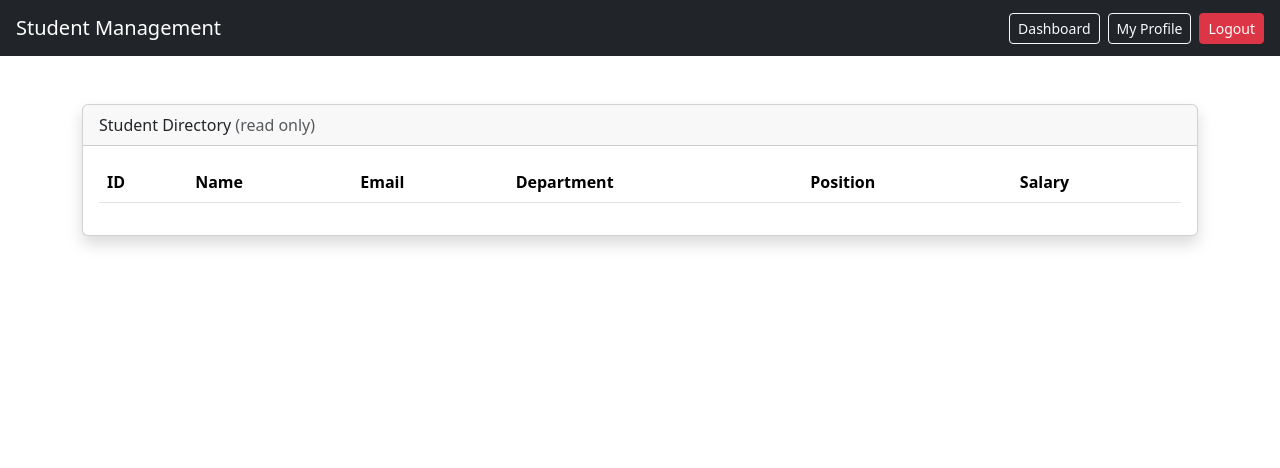
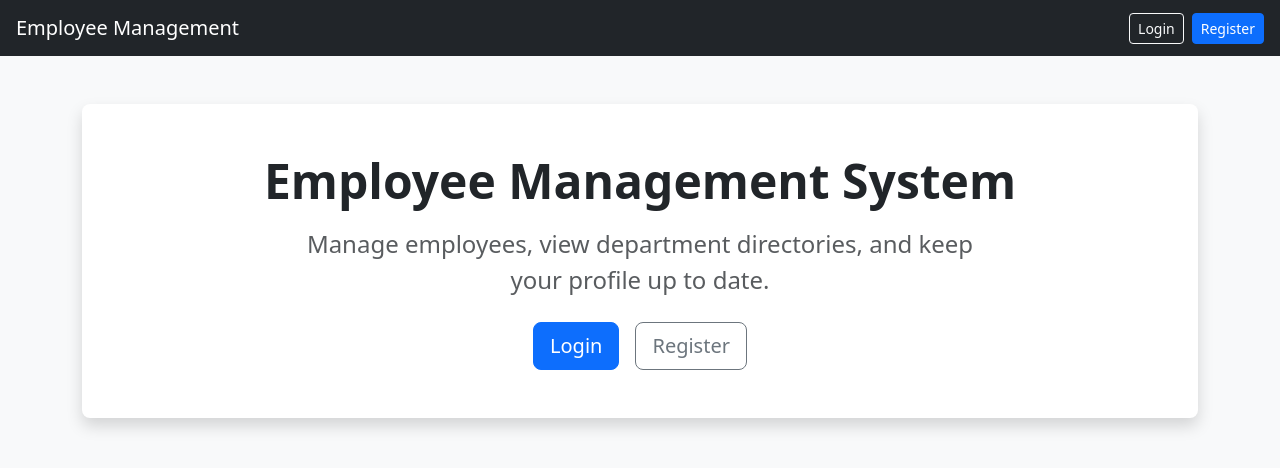
Before and after one commit to Fadekemi-devs/employee-management, a Flask app: page / in a window 1280 px wide. Shown: the top 468 px of the page. Run offline with Flask 3, Linux system fonts and the light colour scheme; lists and menus that the app fills with data are empty.

Commit message:
Fix database connection handling, app startup errors, and templates
Co-authored-by: Fadekemi-devs <283723744+Fadekemi-devs@users.noreply.github.com>

```diff
--- a/app.py
+++ b/app.py
@@ -1,8 +1,8 @@
 import os
 from prometheus_flask_exporter import PrometheusMetrics
-from flask import Flask, render_template, request, redirect, Response
-from flask_login import LoginManager, login_user, logout_user, login_required, current_user
-from prometheus_client import Counter, generate_latest
+from flask import Flask, render_template, request, redirect
+from flask_login import LoginManager, UserMixin, login_user, logout_user, login_required, current_user
+from prometheus_client import Counter
 from werkzeug.security import check_password_hash
 from database import (
     get_employees,
@@ -13,14 +13,17 @@ from database import (
     register_user,
     get_user_by_username,
     get_user_by_id,
-    get_employee_by_user_id
+    get_employee_by_user_id,
+    create_table
 )
-from database import create_table
-
-create_table()
 
 app = Flask(__name__)
 app.secret_key = os.environ.get("SECRET_KEY", "devkey")
+
+try:
+    create_table()
+except Exception as err:
+    print(f"Warning: Failed to create database tables on startup: {err}")
 
 login_manager = LoginManager(app)
 login_manager.login_view = "login"
@@ -31,15 +34,11 @@ employee_created = Counter("employee_created_total", "Total employees created")
 employee_updated = Counter("employee_updated_total", "Total employees updated")
 employee_deleted = Counter("employee_deleted_total", "Total employees deleted")
 
-class User:
+class User(UserMixin):
     def __init__(self, id, username, email):
         self.id = id
         self.username = username
         self.email = email
-    def is_authenticated(self): return True
-    def is_active(self): return True
-    def is_anonymous(self): return False
-    def get_id(self): return str(self.id)
 
 @login_manager.user_loader
 def load_user(user_id):
@@ -50,6 +49,8 @@ def load_user(user_id):
 
 @app.route("/")
 def landing():
+    if current_user.is_authenticated:
+        return redirect("/dashboard")
     return render_template("landing.html")
 
 @app.route("/register", methods=["GET", "POST"])
@@ -121,10 +122,6 @@ def delete(employee_id):
         employee_deleted.inc()
     return redirect("/profile")
 
-@app.route("/metrics")
-def metrics_endpoint():
-    return Response(generate_latest(), mimetype="text/plain")
-
 @app.route("/health")
 def health():
     return {"status": "ok"}
--- a/templates/dashboard.html
+++ b/templates/dashboard.html
@@ -3,13 +3,13 @@
 <head>
     <meta charset="UTF-8">
     <meta name="viewport" content="width=device-width, initial-scale=1.0">
-    <title>Dashboard - Student Management System</title>
+    <title>Dashboard - Employee Management System</title>
     <link href="https://cdn.jsdelivr.net/npm/bootstrap@5.3.3/dist/css/bootstrap.min.css" rel="stylesheet">
 </head>
 <body>
 
     <nav class="navbar navbar-expand-lg navbar-dark bg-dark px-3">
-        <a class="navbar-brand" href="/dashboard">Student Management</a>
+        <a class="navbar-brand" href="/dashboard">Employee Management</a>
         <div class="ms-auto d-flex gap-2">
             <a href="/dashboard" class="btn btn-outline-light btn-sm">Dashboard</a>
             <a href="/profile" class="btn btn-outline-light btn-sm">My Profile</a>
@@ -22,7 +22,7 @@
         <div class="card shadow">
 
             <div class="card-header">
-                Student Directory <span class="text-muted">(read only)</span>
+                Employee Directory <span class="text-muted">(read only)</span>
             </div>
 
             <div class="card-body">
--- a/templates/landing.html
+++ b/templates/landing.html
@@ -3,57 +3,28 @@
 <head>
     <meta charset="UTF-8">
     <meta name="viewport" content="width=device-width, initial-scale=1.0">
-    <title>Dashboard - Student Management System</title>
+    <title>Welcome - Employee Management System</title>
     <link href="https://cdn.jsdelivr.net/npm/bootstrap@5.3.3/dist/css/bootstrap.min.css" rel="stylesheet">
 </head>
-<body>
+<body class="bg-light">
 
     <nav class="navbar navbar-expand-lg navbar-dark bg-dark px-3">
-        <a class="navbar-brand" href="/dashboard">Student Management</a>
+        <a class="navbar-brand" href="/">Employee Management</a>
         <div class="ms-auto d-flex gap-2">
-            <a href="/dashboard" class="btn btn-outline-light btn-sm">Dashboard</a>
-            <a href="/profile" class="btn btn-outline-light btn-sm">My Profile</a>
-            <a href="/logout" class="btn btn-danger btn-sm">Logout</a>
+            <a href="/login" class="btn btn-outline-light btn-sm">Login</a>
+            <a href="/register" class="btn btn-primary btn-sm">Register</a>
         </div>
     </nav>
 
     <div class="container mt-5">
-
-        <div class="card shadow">
-
-            <div class="card-header">
-                Student Directory <span class="text-muted">(read only)</span>
-            </div>
-
-            <div class="card-body">
-
-                <div style="overflow-x: auto;">
-                    <table class="table table-striped">
-                        <thead>
-                            <tr>
-                                <th>ID</th>
-                                <th>Name</th>
-                                <th>Email</th>
-                                <th>Department</th>
-                                <th>Position</th>
-                                <th>Salary</th>
-                            </tr>
-                        </thead>
-                        <tbody>
-                            {% for employee in employees %}
-                            <tr>
-                                <td>{{ employee[0] }}</td>
-                                <td>{{ employee[1] }}</td>
-                                <td>{{ employee[2] }}</td>
-                                <td>{{ employee[3] }}</td>
-                                <td>{{ employee[4] }}</td>
-                                <td>{{ employee[5] }}</td>
-                            </tr>
-                            {% endfor %}
-                        </tbody>
-                    </table>
-                </div>
-
+        <div class="p-5 mb-4 bg-white rounded-3 shadow text-center">
+            <h1 class="display-5 fw-bold mb-3">Employee Management System</h1>
+            <p class="col-md-8 fs-4 mx-auto text-muted mb-4">
+                Manage employees, view department directories, and keep your profile up to date.
+            </p>
+            <div class="d-flex justify-content-center gap-3">
+                <a href="/login" class="btn btn-primary btn-lg">Login</a>
+                <a href="/register" class="btn btn-outline-secondary btn-lg">Register</a>
             </div>
         </div>
     </div>
--- a/templates/login.html
+++ b/templates/login.html
@@ -3,7 +3,7 @@
 <head>
     <meta charset="UTF-8">
     <meta name="viewport" content="width=device-width, initial-scale=1.0">
-    <title>Login - Student Management System</title>
+    <title>Login - Employee Management System</title>
     <link href="https://cdn.jsdelivr.net/npm/bootstrap@5.3.3/dist/css/bootstrap.min.css" rel="stylesheet">
 </head>
 <body>
--- a/templates/register.html
+++ b/templates/register.html
@@ -3,7 +3,7 @@
 <head>
     <meta charset="UTF-8">
     <meta name="viewport" content="width=device-width, initial-scale=1.0">
-    <title>Register - Student Management System</title>
+    <title>Register - Employee Management System</title>
     <link href="https://cdn.jsdelivr.net/npm/bootstrap@5.3.3/dist/css/bootstrap.min.css" rel="stylesheet">
 </head>
 <body>
```
Also changed, not shown: database.py (+53 -68 lines), templates/profile.html (+2 -7 lines), tests/test_app.py (added, +74 -0 lines), 2 other files.
